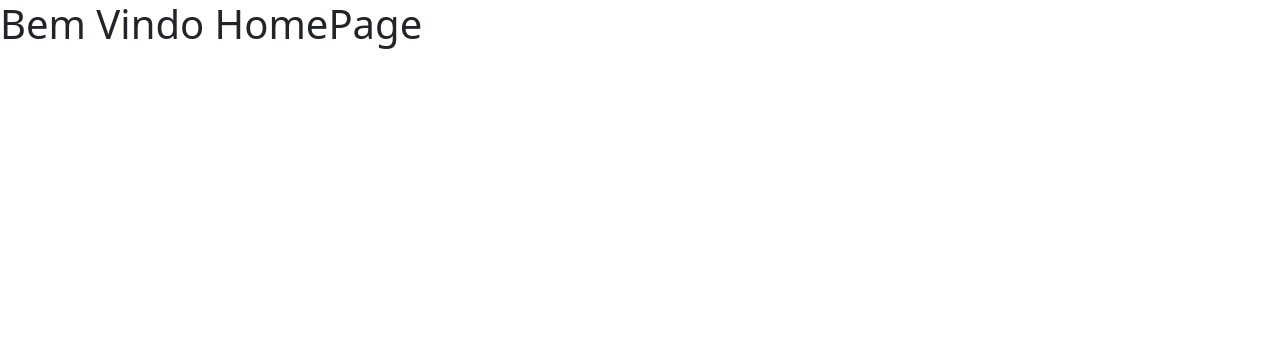
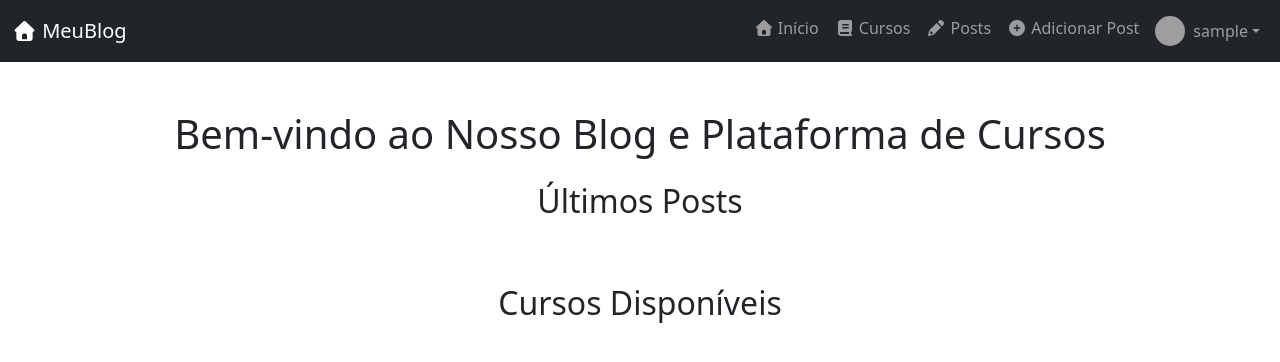
Before and after one commit to AlaiSeide/Admin-Flask, a Flask app: page /homepage in a window 1280 px wide. Shown: the top 362 px of the page. Run offline with Flask 3, Linux system fonts and the light colour scheme; the visitor is signed in with stand-in values (Sample User, id 1); data that the repository does not hold is empty; grey boxes are pictures that could not be loaded.

Commit message:
add post, edit post, delete post

```diff
--- a/adminflask/main/routes.py
+++ b/adminflask/main/routes.py
@@ -1,8 +1,8 @@
 from flask import Blueprint, render_template, url_for, redirect, flash, request
 from flask_login import login_user, current_user, login_required, logout_user
 
-from adminflask.forms import FormCriarConta, FormLogin
-from adminflask.models import Usuario
+from adminflask.forms import FormCriarConta, FormLogin, PostForm
+from adminflask.models import Usuario, Curso, Post
 from adminflask import db, bcrypt
 
 
@@ -68,8 +68,87 @@ def politica_de_privacidade():
     return render_template('user/politica_de_privacidade.html')
 
 
-
 @main.route('/homepage')
 @login_required
 def homepage():
-    return render_template('user/homepage.html')
+    curso = Curso.query.all()
+    return render_template('user/homepage.html', cursos=curso)
+
+@main.route('/posts/')
+@login_required
+def ver_post(post_id):
+    post = Post.query.all()
+    return render_template('user/ver_post.html', post=post)
+
+@main.route('/posts/adicionar', methods=['GET', 'POST'])
+@login_required
+def adicionar_post():
+    form = PostForm()
+    if form.validate_on_submit():
+        # Cria um novo post com os dados do formulário e o usuário logado como autor
+        novo_post = Post(titulo=form.titulo.data, conteudo=form.conteudo.data, usuario_id=current_user.id, category_id=form.category.data)
+        db.session.add(novo_post)
+        db.session.commit()
+        flash('Seu post foi criado com sucesso!', 'alert-success')
+        return redirect(url_for('main.ver_post', post_id=novo_post.id))
+
+    return render_template('user/adicionar_post.html', form=form)
+
+@main.route('/posts/<int:post_id>/editar', methods=['GET', 'POST'])
+@login_required
+def editar_post(post_id):
+    post = Post.query.get_or_404(post_id)
+
+    # Verifica se o usuário logado é o autor do post
+    if post.usuario_id != current_user.id:
+        flash('Você não tem permissão para editar este post.', 'alert-danger')
+        return redirect(url_for('main.ver_post', post_id=post.id))
+
+    form = PostForm()
+    if form.validate_on_submit():
+        post.titulo = form.titulo.data
+        post.conteudo = form.conteudo.data
+        post.category_id = form.category.data
+        db.session.commit()
+        flash('Seu post foi atualizado com sucesso!', 'alert-success')
+        return redirect(url_for('main.ver_post', post_id=post.id))
+
+    form.titulo.data = post.titulo
+    form.conteudo.data = post.conteudo
+    form.category.data = post.category_id
+    return render_template('user/editar_post.html', form=form, post=post)
+
+@main.route('/posts/<int:post_id>/excluir', methods=['POST'])
+@login_required
+def excluir_post(post_id):
+    post = Post.query.get_or_404(post_id)
+
+    # Verifica se o usuário logado é o autor do post
+    if post.usuario_id != current_user.id:
+        flash('Você não tem permissão para excluir este post.', 'alert-danger')
+        return redirect(url_for('main.ver_post', post_id=post.id))
+
+    db.session.delete(post)
+    db.session.commit()
+    flash('Seu post foi excluído com sucesso!', 'alert-success')
+    return redirect(url_for('main.homepage'))
+
+
+# cursos
+@main.route('/cursos')
+@login_required
+def ver_cursos():
+    cursos = Curso.query.all()  # Pega todos os cursos do banco de dados
+    return render_template('user/ver_cursos.html', cursos=cursos)
+
+@main.route('/cursos/<int:curso_id>/inscrever')
+@login_required
+def inscrever_curso(curso_id):
+    curso = Curso.query.get_or_404(curso_id)
+    if current_user not in curso.usuarios:
+        curso.usuarios.append(current_user)
+        db.session.commit()
+        flash(f'Você foi inscrito no curso "{curso.nome}"!', 'alert-success')
+    else:
+        flash(f'Você já está inscrito no curso "{curso.nome}".', 'alert-info')
+    return redirect(url_for('main.ver_curso', curso_id=curso.id))
--- a/adminflask/templates/admin/base_admin.html
+++ b/adminflask/templates/admin/base_admin.html
@@ -6,7 +6,7 @@
   <title>Admin - Meu Blog</title>
   <link href="https://cdn.jsdelivr.net/npm/bootstrap@5.1.3/dist/css/bootstrap.min.css" rel="stylesheet">
   <link rel="stylesheet" href="https://cdn.jsdelivr.net/npm/bootstrap-icons@1.10.5/font/bootstrap-icons.css">
-
+  <link rel="stylesheet" href="https://cdnjs.cloudflare.com/ajax/libs/font-awesome/6.6.0/css/all.min.css" integrity="sha512-Kc323vGBEqzTmouAECnVceyQqyqdsSiqLQISBL29aUW4U/M7pSPA/gEUZQqv1cwx4OnYxTxve5UMg5GT6L4JJg==" crossorigin="anonymous" referrerpolicy="no-referrer" />
   <link href="{{ url_for('static', filename='css/admin_style.css') }}" rel="stylesheet">
 </head>
 <body>
--- a/adminflask/templates/user/base_user.html
+++ b/adminflask/templates/user/base_user.html
@@ -17,6 +17,11 @@
 <body>
 
 
+
+    {% if current_user.is_authenticated  %}
+    {% include 'user/navbar_user.html' %}
+    {% endif %}
+
     <!-- exibir as mensagem para cada pagina e alerta -->
     <div class="container">
         {% with mensagens = get_flashed_messages(with_categories = True) %}
@@ -28,9 +33,13 @@
         {% endwith %}
     </div>
 
+
+
     {% block body %}
     {% endblock %}
 
     <script src="https://cdn.jsdelivr.net/npm/bootstrap@5.3.3/dist/js/bootstrap.bundle.min.js" integrity="sha384-YvpcrYf0tY3lHB60NNkmXc5s9fDVZLESaAA55NDzOxhy9GkcIdslK1eN7N6jIeHz" crossorigin="anonymous"></script>
+    <script src="https://cdn.jsdelivr.net/npm/@fortawesome/fontawesome-free/js/all.min.js"></script>
+    <script src="https://cdn.jsdelivr.net/npm/bootstrap@5.3.0-alpha1/dist/js/bootstrap.bundle.min.js"></script>
 </body>
 </html>
--- a/adminflask/templates/user/homepage.html
+++ b/adminflask/templates/user/homepage.html
@@ -1,11 +1,50 @@
 {% extends "user/base_user.html" %}
-
 
 {% block title %}
     HomePage
 {% endblock %}
 
+{% block body %}
+<div class="container mt-5">
+    <h1 class="text-center mb-4">Bem-vindo ao Nosso Blog e Plataforma de Cursos</h1>
 
-{% block body %}
-<h1>Bem Vindo HomePage</h1>
+    <!-- Seção de Posts -->
+    <div class="row mb-5">
+        <div class="col-12">
+            <h2 class="text-center mb-3">Últimos Posts</h2>
+        </div>
+        {% for post in posts %}
+        <div class="col-md-6 col-lg-4 mb-4">
+            <div class="card h-100">
+                <div class="card-body">
+                    <h5 class="card-title">{{ post.titulo }}</h5>
+                    <p class="card-text">{{ post.conteudo[:150] }}...</p>  <!-- Exibe um resumo do post -->
+                    <a href="{{ url_for('main.ver_post', post_id=post.id) }}" class="btn btn-primary">Ler Mais</a>
+                </div>
+                <div class="card-footer text-muted">
+                    Publicado por {{ post.autor.nome }} em {{ post.data_criacao.strftime('%d/%m/%Y') }}
+                </div>
+            </div>
+        </div>
+        {% endfor %}
+    </div>
+
+    <!-- Seção de Cursos -->
+    <div class="row mb-5">
+        <div class="col-12">
+            <h2 class="text-center mb-3">Cursos Disponíveis</h2>
+        </div>
+        {% for curso in cursos %}
+        <div class="col-md-6 col-lg-4 mb-4">
+            <div class="card h-100">
+                <div class="card-body">
+                    <h5 class="card-title">{{ curso.nome }}</h5>
+                    <p class="card-text">{{ curso.descricao[:150] }}...</p>  <!-- Exibe um resumo do curso -->
+                    <a href="{# {{ url_for('main.ver_curso', curso_id=curso.id) }} #}" class="btn btn-success">Acessar Curso</a>
+                </div>
+            </div>
+        </div>
+        {% endfor %}
+    </div>
+</div>
 {% endblock %}
--- /dev/null
+++ b/adminflask/templates/user/navbar_user.html
@@ -0,0 +1,60 @@
+<!-- Navbar para Usuários -->
+<nav class="navbar navbar-expand-lg navbar-dark bg-dark">
+    <div class="container-fluid">
+        <!-- Logo ou Título do Site -->
+        <a class="navbar-brand" href="{{ url_for('main.homepage') }}">
+            <i class="fas fa-home"></i> MeuBlog
+        </a>
+
+        <!-- Botão para responsividade -->
+        <button class="navbar-toggler" type="button" data-bs-toggle="collapse" data-bs-target="#navbarNav" aria-controls="navbarNav" aria-expanded="false" aria-label="Toggle navigation">
+            <span class="navbar-toggler-icon"></span>
+        </button>
+
+        <!-- Links da Navbar -->
+        <div class="collapse navbar-collapse" id="navbarNav">
+            <ul class="navbar-nav ms-auto">
+                <!-- Início -->
+                <li class="nav-item">
+                    <a class="nav-link" href="{{ url_for('main.homepage') }}">
+                        <i class="fas fa-home"></i> Início
+                    </a>
+                </li>
+
+                <!-- Cursos -->
+                <li class="nav-item">
+                    <a class="nav-link" href="{{ url_for('main.ver_cursos') }}">
+                        <i class="fas fa-book"></i> Cursos
+                    </a>
+                </li>
+
+                <!-- Posts -->
+                <li class="nav-item">
+                    <a class="nav-link" href="{{ url_for('main.ver_post') }}">
+                        <i class="fas fa-pencil-alt"></i> Posts
+                    </a>
+                </li>
+
+                <!-- Adicionar Post -->
+                <li class="nav-item">
+                    <a class="nav-link" href="{{ url_for('main.adicionar_post') }}">
+                        <i class="fas fa-plus-circle"></i> Adicionar Post
+                    </a>
+                </li>
+
+                <!-- Perfil do Usuário -->
+                <li class="nav-item dropdown">
+                    <a class="nav-link dropdown-toggle d-flex align-items-center" href="#" id="userProfileDropdown" role="button" data-bs-toggle="dropdown" aria-expanded="false">
+                        <img src="{{ url_for('static', filename='images/perfil_user.jpg') }}" alt="Foto de Perfil" class="rounded-circle" width="30" height="30">
+                        <span class="ms-2">{{ current_user.nome }}</span>
+                    </a>
+                    <ul class="dropdown-menu dropdown-menu-end" aria-labelledby="userProfileDropdown">
+                        <li><a class="dropdown-item" href="{# {{ url_for('main.ver_perfil') }} #}">Perfil</a></li>
+                        <li><a class="dropdown-item" href="{{ url_for('main.logout') }}">Logout</a></li>
+                    </ul>
+                </li>
+
+            </ul>
+        </div>
+    </div>
+</nav>
```
Also changed, not shown: adminflask/admin/routes.py (+50 -2 lines), adminflask/forms.py (+12 -1 lines), adminflask/templates/admin/admin_login.html (+8 -4 lines), adminflask/templates/admin/cadastrar_curso.html (added, +41 -0 lines), adminflask/templates/admin/cursos.html (added, +23 -0 lines), adminflask/templates/admin/dashboard.html (+19 -0 lines), adminflask/templates/admin/editar_curso.html (added, +40 -0 lines), adminflask/templates/admin/macros.html (added, +41 -0 lines), adminflask/templates/admin/navbar.html (+13 -1 lines), adminflask/templates/user/adicionar_post.html (added, +27 -0 lines), adminflask/templates/user/editar_post.html (added, +27 -0 lines), adminflask/templates/user/ver_cursos.html (added, +24 -0 lines), adminflask/templates/user/ver_post.html (added, +26 -0 lines), adminflask/static/images/perfis/15f578d4a143890c.png (added).
